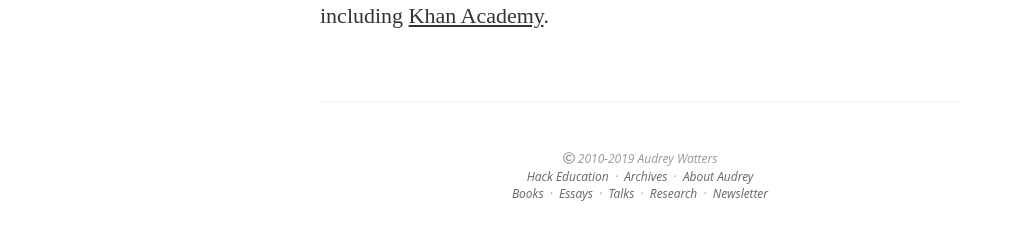
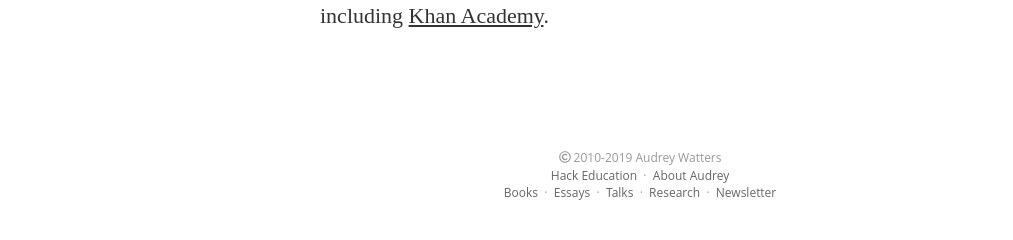
Before and after one commit to HackEducation/2010trends, a Jekyll site: the page built from investment.html, in a window 1280 px wide and 900 px high, scrolled down 2303 px. Shown: the part 649-889 px from the top of the window, without its empty margins (0-1013 px from the left). Built offline with Jekyll 4.4.1, drawn with Linux system fonts in a browser that asks for light colours; nearby versions of some CDN libraries; some web fonts are replaced.

Commit message:
Update footer and fixed italics

```diff
--- a/_includes/footer.html
+++ b/_includes/footer.html
@@ -4,8 +4,8 @@
 
     <div class="inner">
          <section class="copyright"><i class="far fa-copyright"></i> 2010-2019 Audrey Watters</section>
-         <section class="navigation"><a href="http://hackeducation.com">Hack Education</a>&nbsp;&nbsp;·&nbsp;&nbsp;<a href="http://hackeducation.com/archives.html">Archives</a>&nbsp;&nbsp;·&nbsp;&nbsp;<a href="http://audreywatters.com">About Audrey</a></section>
-         <section class="navigation2"><a href="http://books.audreywatters.com/">Books</a>&nbsp;&nbsp;·&nbsp;&nbsp;<a href="http://writing.audreywatters.com">Essays</a>&nbsp;&nbsp;·&nbsp;&nbsp;<a href="http://speaking.audreywatters.com">Talks</a>&nbsp;&nbsp;·&nbsp;&nbsp;<a href="http://research.hackeducation.com">Research</a>&nbsp;&nbsp;·&nbsp;&nbsp;<a href="http://news.hackeducation.com/">Newsletter</a></section>
+         <section class="navigation"><a href="http://hackeducation.com">Hack Education</a>&nbsp;&nbsp;·&nbsp;&nbsp;<a href="http://audreywatters.com">About Audrey</a></section>
+         <section class="navigation2"><a href="http://books.audreywatters.com/">Books</a>&nbsp;&nbsp;·&nbsp;&nbsp;<a href="http://writing.audreywatters.com">Essays</a>&nbsp;&nbsp;·&nbsp;&nbsp;<a href="http://speaking.audreywatters.com">Talks</a>&nbsp;&nbsp;·&nbsp;&nbsp;<a href="http://research.audreywatters.com">Research</a>&nbsp;&nbsp;·&nbsp;&nbsp;<a href="http://news.hackeducation.com/">Newsletter</a></section>
     </div>
 </footer>
 
--- a/investment.html
+++ b/investment.html
@@ -3,7 +3,7 @@
 ---
 <h2>Investment in Education Technology</h2>
 <br />
-<p><em>This post first appeared on <a href="http://www.hackeducation.com/2010/12/11/the-year-in-ed-tech-part-5-investment-in-education-technology">Hack Education</a> on December 11, 2010</e></p>
+<p><em>This post first appeared on <a href="http://www.hackeducation.com/2010/12/11/the-year-in-ed-tech-part-5-investment-in-education-technology">Hack Education</a> on December 11, 2010</em></p>
 <p>We spent a tremendous amount of money on education this year -- over <a href="http://www.usgovernmentspending.com/education_budget_2010_2.html">$1330 billion</a> in the United States alone.  The majority of this was government expenditure -- some $1080 billion -- and most of the funding came from the local level.  But with budget crises and calls for reform, not to mention an explosion in affordable technologies, there have been plenty of opportunities this year for the private sector in ed-tech.</p>
 <p>Nonetheless, there's still a certain wariness about education technology in terms of investment and entrepreneurship, as education is stigmatized as a frustrating, bureaucratic institution -- a hard market to crack and a hard place to make money.  So little venture capital money has flowed into the education sector, in fact, the National Venture Capital Association does not list it as a <a href="http://www.learnboost.com/vc-investments-in-education/">category</a> of investment that it tracks.</p>
 <p>I can't help but think that that will change, and that we may be at a pivotal point in no small part because of the $360 million deal that occurred in late November this year, when Rupert Murdoch's News Corp acquired a 90% share of the ed-tech company <a href="http://www.hackeducation.com/2010/11/23/ed-tech-news-news-corp-acquires-wireless-generation-google-code-in-college-students-e-books-more">Wireless Generation</a> (a move that closely followed former NYC Schools Chancellor Joel Klein joining News Corp).</p>
--- a/online.html
+++ b/online.html
@@ -4,20 +4,24 @@
 <h2>Online Learning</h2>
 <br />
 <p><em>This post appeared on <a href="http://www.hackeducation.com/2010/12/04/the-year-in-ed-tech-part-2-online-learning">Hack Education</a> on December 4, 2010</em></p>
+
 <h3>Online Learning: The Statistics</h3>
 <br />
 <p>2010 saw the demand for online learning opportunities continue to grow.  According to the 2010 <a href="http://www.hackeducation.com/2010/11/20/study-finds-enrollment-in-online-college-courses-up-by-almost-1-million-students">Sloan Survey of Online Learning</a>, three-quarters of the colleges and universities responding said that they'd seen an increased demand for online courses during the last academic year.  This demand has caused enrollment in online classes to rise by almost 1 million students, the largest ever year-to-year increase. Nearly 30% of university students now take at least one course online -- over 5.6 million students. And the growth rate for online enrollment (21%) far exceeds the less than 2% growth rate for the overall higher ed student population. the number of college students taking at least one class online increased by 1 million.</p>
 <p>But the same survey found that respondents from almost one-third of institutions believe that online learning is inferior to face-to-face instruction.  Research published in the <a href="http://jolt.merlot.org/vol6no2/shachar_0610.htm">Journal of Online Learning and Teaching</a> this summer analyzed 20 years of research into online and face-to-face learning and found that in 70% of the cases, students taking distance education courses outperformed their counterparts in the traditionally instructed courses.  The research notes "the improvements of technology, the widespread Internet access, the increased legitimacy of online learning within established universities and employers, and the increased participation of adult learners in higher education with clear preferences toward learning anytime and anywhere" and argues that online learning will likely continue to outperform -- and even increasingly outperform -- more traditional face-to-face instruction.</p>
+
 <h3>Important Online Learning Trends in 2010</h3>
 <br />
 <p><strong>1.  Open Content</strong> <strong></strong></p>
 <p><strong>2.  Social Learning</strong> <strong></strong></p>
 <p><strong>3.  Lifelong Learning</strong></p>
 <p>At the <a href="http://techcrunch.com/2010/08/06/bill-gates-education/">Techonomy</a> conference in August, Bill Gates quipped that "Five years from now on the web for free you'll be able to find the best lectures in the world."  Despite Gate's prediction that this will occur five years hence (and with the caveat that education should be a lot more than just watching online videos), the number open educational resources continued to expand in 2010 -- at both the university and K-12 level.  But in addition to the increasing availability of online course materials (openly-licensed and otherwise), companies like <a href="http://www.nixty.com">Nixty</a> and <a href="http://openstudy.com/">Open Study</a> have sought to also provide a social framework for OCW students to collaborate and communicate as they learn.  And many of these students are "lifelong learners" -- <a href="http://www.readwriteweb.com/archives/despite_rumors_mit_opencourseware_insists_no_paywa.php">43% of those accessing MIT OpenCourseWare</a> are not affiliated with any university program, according to spokesperson Steve Carson.</p>
+
 <h3>Competition for the Cloud</h3>
 <br />
 <p>In April, the State of Oregon announced that it's schools were "<a href="http://www.readwriteweb.com/cloud/2010/04/oregon-first-to-go-statewide-w.php">going Google</a>," becoming the first state education department to take advantage of <a href="http://www.google.com/a/help/intl/en/edu/">Google's Apps for Education</a> offerings.  The free program offers communication and collaboration tools, estimated to save Oregon over $1.5 million a year just for the email service alone.</p>
 <p>As the year went on, more states and more schools "went Google" while others opted for Microsoft's <a href="http://liveatedu.com">Live@Edu</a> equivalent, as the two companies seemed to divy up the districts and institutions moving to the cloud.  In October, Google announced that over <a href="http://www.readwriteweb.com/archives/over_10_million_students_now_use_google_apps_for_e.php">10 million students</a> worldwide now use Google Apps for Education.</p>
+
 <h3>The State of Virtual Worlds</h3>
 <br />
 <p>While 2010 may have been a good year for schools to move to the cloud, the news wasn't so good for schools and virtual worlds, particularly for those who've invested heavily in Second LIfe.  In August, Linden Labs CEO Philip Linden announced that Second Life would be closing the <a href="http://www.hackeducation.com/2010/08/14/linden-labs-ceo-announces-second-life-teen-to-close">Teen Grid</a>, a place where many schools had built virtual world programs with teen users.  And in October, Linden Labs announced Second Life would be <a href="http://www.hackeducation.com/2010/10/05/considering-the-alternatives-as-second-life-scraps-educator-discounts">ending discounts for educational organizations</a> on their land purchase.</p>
```
